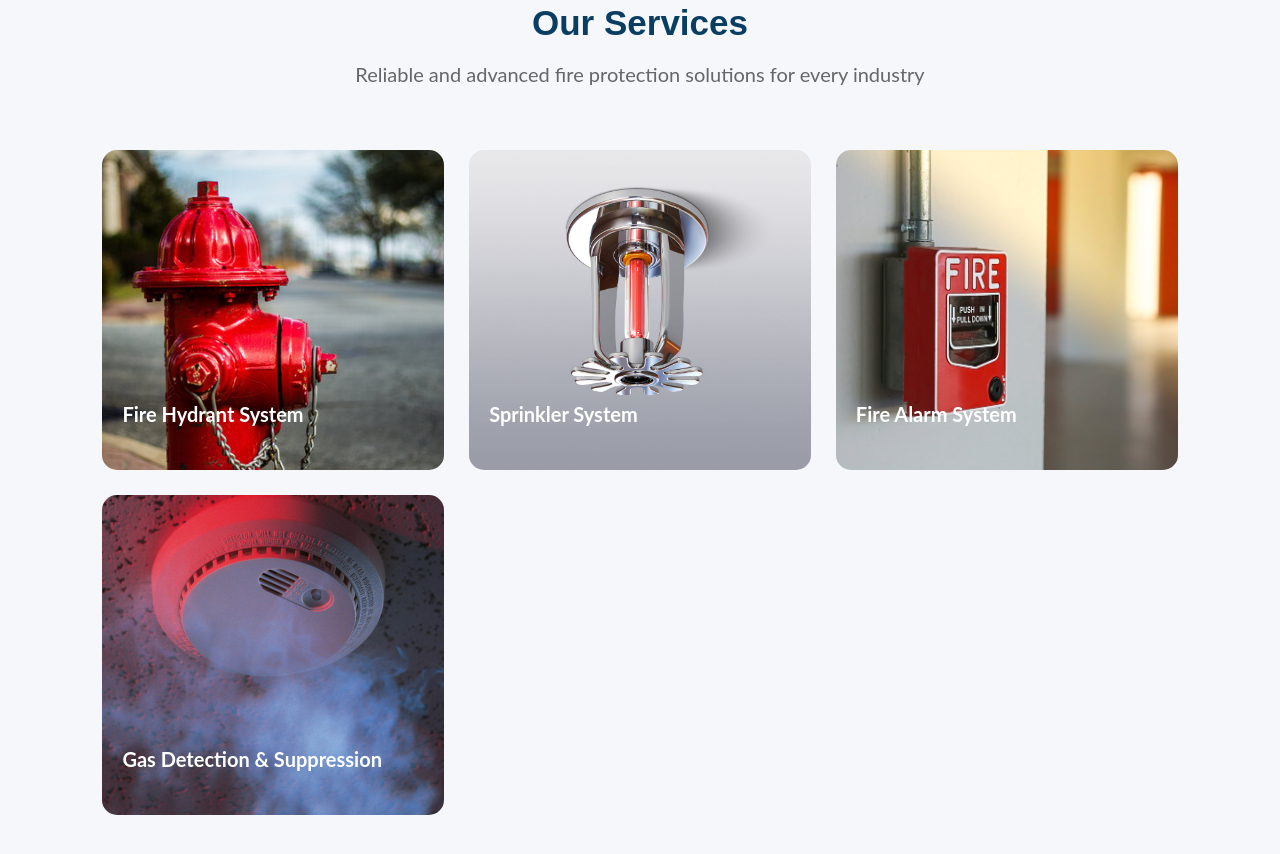
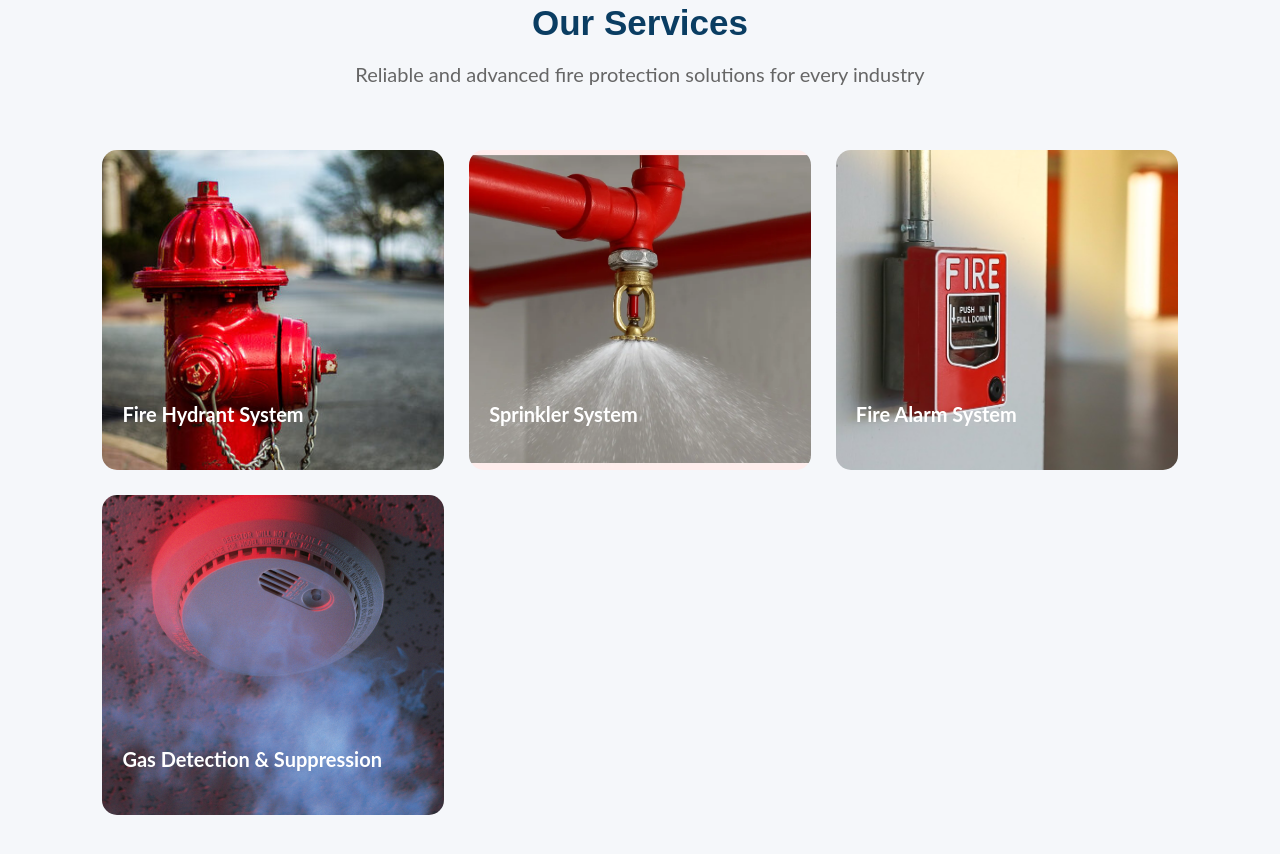
Before and after one commit to Shridhar0903/ShreeAtharav, a plain HTML site: page index.html in a window 1280 px wide. Shown: the part 1148-2002 px from the top of the page. Drawn offline with Linux system fonts and the light colour scheme.

Commit message:
Change image name

```diff
--- a/index.html
+++ b/index.html
@@ -108,7 +108,7 @@
 
         <!-- CARD 2 -->
         <div class="service-card">
-            <img src="images/Sprinkler.jpg" alt="">
+            <img src="images/sprinkler.webp" alt="">
             <div class="overlay"></div>
 
             <div class="service-title">
```
